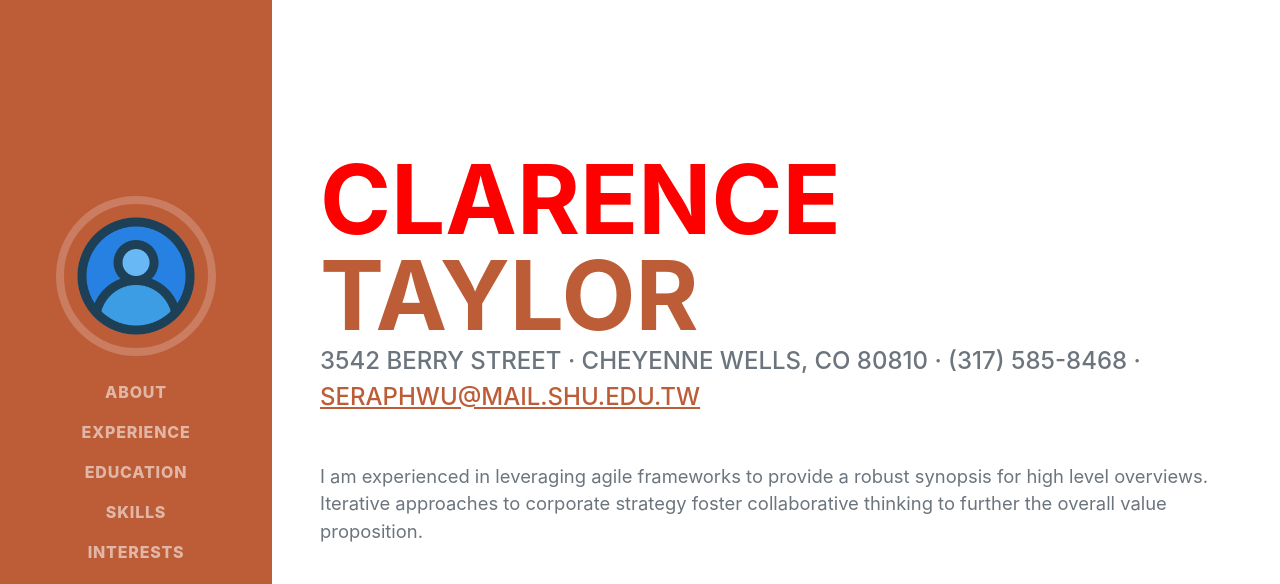
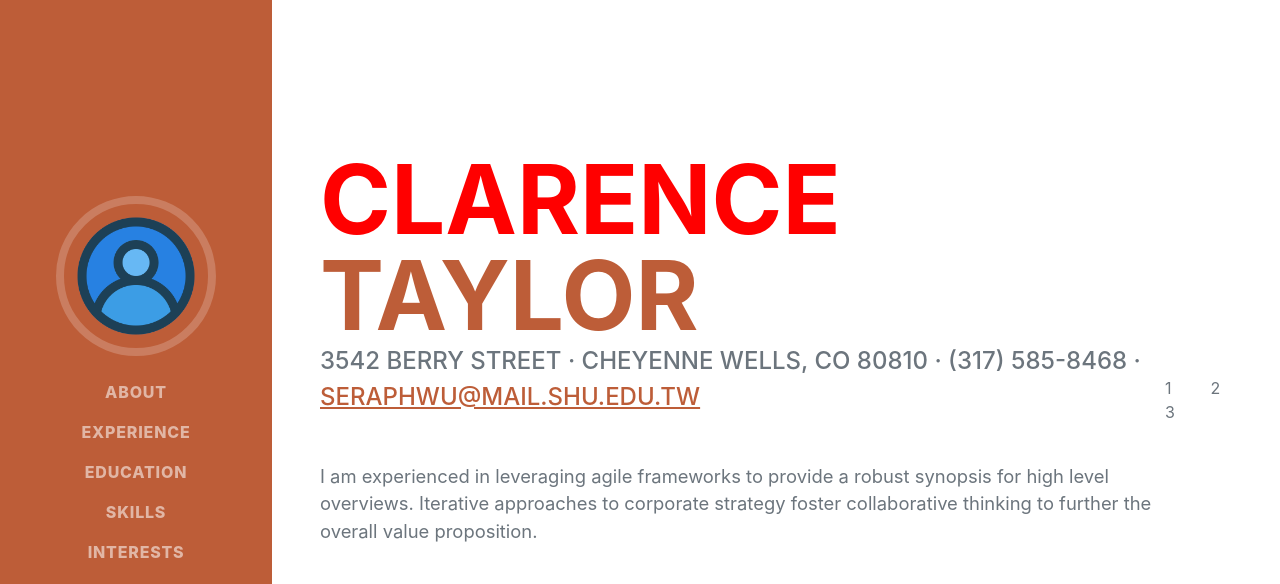
Before and after one commit to 4ics/4ics.github.io, a plain HTML site: page index.html in a window 1280 px wide. Shown: the top 584 px of the page. Drawn offline with nearby package versions, Linux system fonts and the light colour scheme; a web font is replaced by a local one.

Commit message:
Update index.html

```diff
--- a/index.html
+++ b/index.html
@@ -54,6 +54,17 @@
                         <a class="social-icon" href="#!"><i class="fab fa-github"></i></a>
                         <a class="social-icon" href="#!"><i class="fab fa-twitter"></i></a>
                         <a class="social-icon" href="#!"><i class="fab fa-facebook-f"></i></a>
+                    </div>
+                </div>
+                <div class="row">
+                    <div class="col">
+                        1
+                    </div>
+                    <div class="col">
+                        2
+                    </div>
+                    <div class="col">
+                        3
                     </div>
                 </div>
             </section>
```
